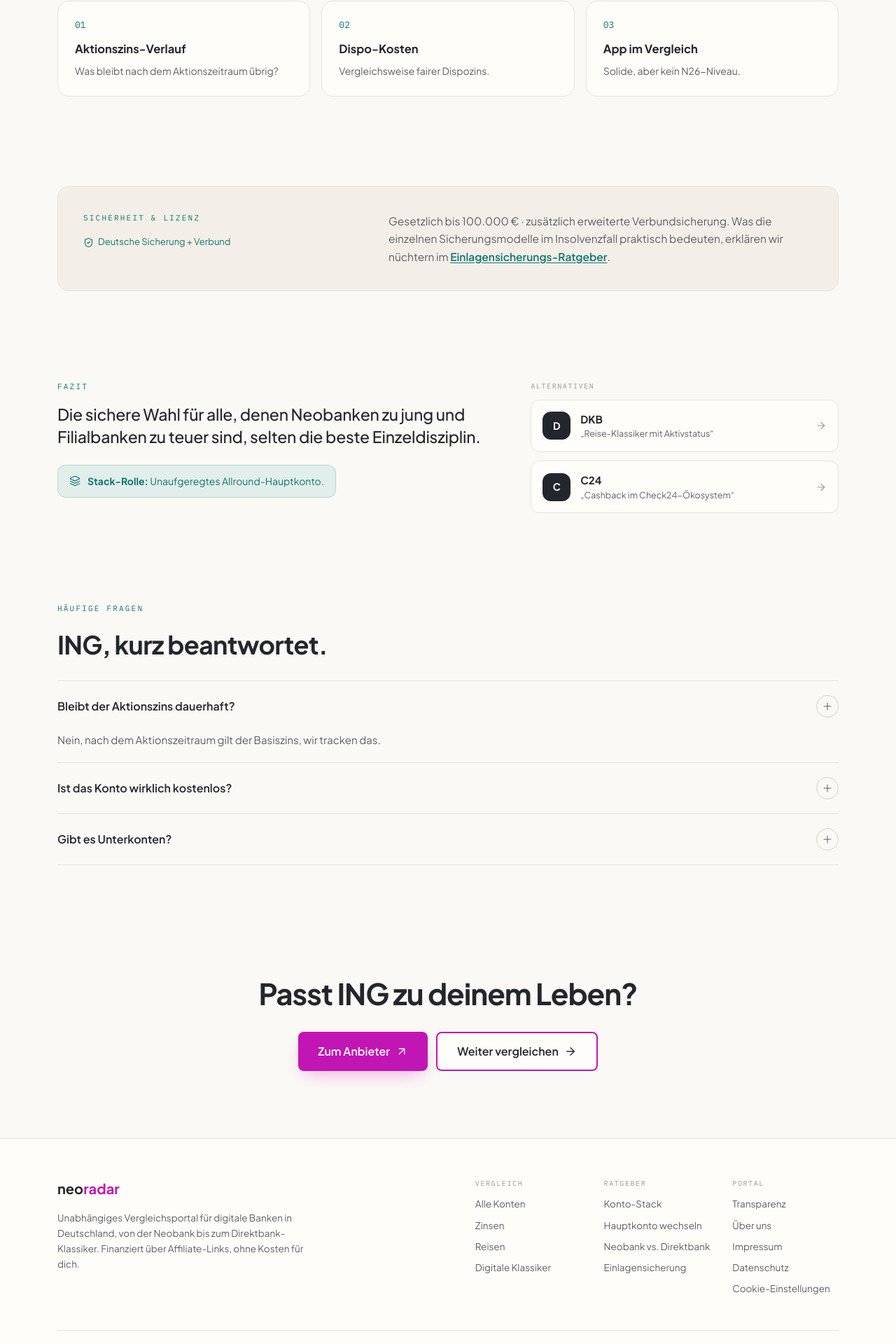
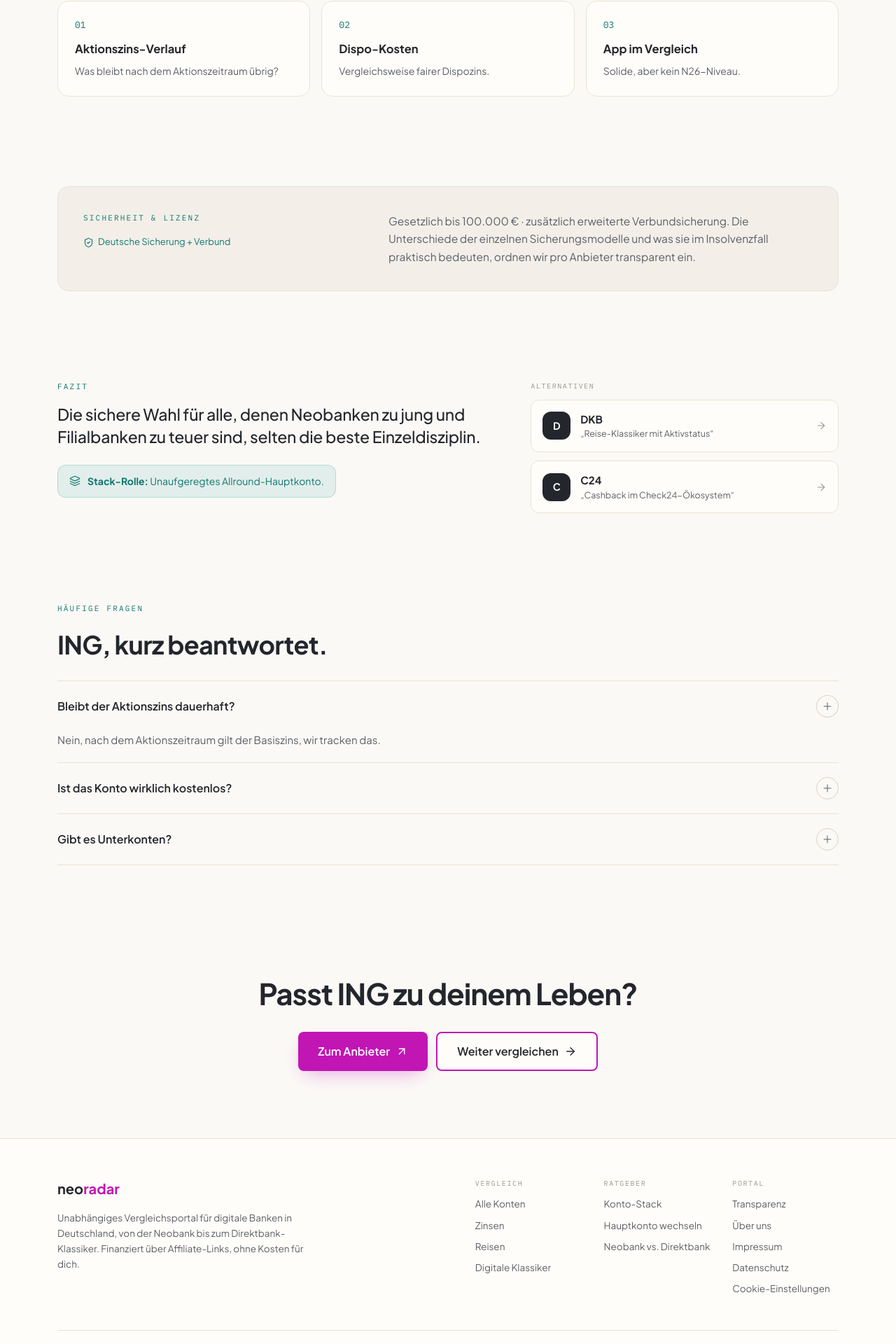
Before and after one commit to TheevilCyclist/neobank, a Next.js app: page /steckbrief/ing in a window 1280 px wide. Shown: the part 1241-3161 px from the top of the page at 70% size. Built offline with nearby package versions, Linux system fonts and the light colour scheme.

Commit message:
deleted article

```diff
--- a/src/components/site-footer.tsx
+++ b/src/components/site-footer.tsx
@@ -18,7 +18,8 @@
       ["Konto-Stack", "/ratgeber/konto-stack"],
       ["Hauptkonto wechseln", "/ratgeber/hauptkonto-wechseln"],
       ["Neobank vs. Direktbank", "/ratgeber/neobank-oder-direktbank"],
-      ["Einlagensicherung", "/ratgeber/einlagensicherung-neobanken"],
+      // Vorerst ausgeblendet (Artikel noch unveröffentlicht):
+      // ["Einlagensicherung", "/ratgeber/einlagensicherung-neobanken"],
     ],
   ],
   [
--- a/src/components/steckbrief-view.tsx
+++ b/src/components/steckbrief-view.tsx
@@ -227,16 +227,8 @@
             </div>
           </div>
           <p className="text-[15.5px] leading-relaxed self-center" style={{ color: "var(--h-muted)" }}>
-            {SICHERUNG[b.sicherung].note}. Was die einzelnen Sicherungsmodelle im Insolvenzfall
-            praktisch bedeuten, erklären wir nüchtern im{" "}
-            <Link
-              href={hrefFor("ratgeber-einlagensicherung-neobanken")}
-              className="font-semibold underline underline-offset-2"
-              style={{ color: "var(--h-accent-ink)" }}
-            >
-              Einlagensicherungs-Ratgeber
-            </Link>
-            .
+            {SICHERUNG[b.sicherung].note}. Die Unterschiede der einzelnen Sicherungsmodelle und
+            was sie im Insolvenzfall praktisch bedeuten, ordnen wir pro Anbieter transparent ein.
           </p>
         </div>
       </Container>
--- a/src/components/vergleich-view.tsx
+++ b/src/components/vergleich-view.tsx
@@ -239,15 +239,8 @@
             ist ein{" "}
             <strong style={{ color: "var(--h-ink)" }}>
               E-Geld-Institut ohne gesetzliche Einlagensicherung
-            </strong>{" "}
-           , Kundengelder werden getrennt verwahrt, das ist aber nicht dasselbe.{" "}
-            <Link
-              href={hrefFor("ratgeber-einlagensicherung-neobanken")}
-              className="font-semibold underline underline-offset-2"
-              style={{ color: "var(--h-accent-ink)" }}
-            >
-              Details im Ratgeber
-            </Link>
+            </strong>
+            , Kundengelder werden getrennt verwahrt, das ist aber nicht dasselbe.
           </Disclaimer>
         </div>
         <div className="mt-4 font-mono text-[11px]" style={{ color: "var(--h-faint)" }}>
--- a/src/lib/data.ts
+++ b/src/lib/data.ts
@@ -72,8 +72,9 @@
 export const USECASES: UseCase[] = [
   { id: "wechseln", icon: "repeat", title: "Hauptkonto wechseln", sub: "In 12 Werktagen umgezogen", target: { view: "ratgeber-hauptkonto-wechseln" } },
   { id: "reisen", icon: "plane", title: "Viel unterwegs", sub: "0 % Fremdwährung, weltweit abheben", target: { view: "vergleich", filter: "reisen" } },
-  { id: "selbststaendig", icon: "briefcase", title: "Selbstständig", sub: "Sub-IBANs für Steuern & Rücklagen", target: { view: "ratgeber-konto-selbststaendige" } },
-  { id: "gemeinschaft", icon: "users", title: "Konto teilen", sub: "Modelle für Paare & WGs", target: { view: "ratgeber-gemeinschaftskonto" } },
+  // Vorerst ausgeblendet, da die zugehörigen Artikel noch unveröffentlicht sind:
+  // { id: "selbststaendig", icon: "briefcase", title: "Selbstständig", sub: "Sub-IBANs für Steuern & Rücklagen", target: { view: "ratgeber-konto-selbststaendige" } },
+  // { id: "gemeinschaft", icon: "users", title: "Konto teilen", sub: "Modelle für Paare & WGs", target: { view: "ratgeber-gemeinschaftskonto" } },
   { id: "nachhaltig", icon: "leaf", title: "Nachhaltig banken", sub: "Klimaneutrales Banking", target: { view: "ratgeber-nachhaltige-neobank" } },
   { id: "system", icon: "scale", title: "Fintech oder etablierte Bank?", sub: "Neobank vs. DKB, ING & Co.", target: { view: "ratgeber-neobank-oder-direktbank" } },
   { id: "zinsen", icon: "percent", title: "Sparen & Zinsen", sub: "Guthabenzinsen im Vergleich", target: { view: "vergleich", filter: "zinsen" } },
@@ -276,11 +277,11 @@
   { id: "hauptkonto-wechseln", kicker: "Praxis", title: "Hauptkonto wechseln 2026", teaser: "In 12 Werktagen umgezogen, so läuft's wirklich.", read: "5 Min" },
   { id: "neobank-oder-direktbank", kicker: "Entscheidung", title: "Neobank oder Direktbank?", teaser: "Der ehrliche Systemvergleich entlang fünf Dimensionen.", read: "7 Min" },
   { id: "zinsen-ohne-hopping", kicker: "Geld", title: "Guthabenzinsen 2026", teaser: "Bis 3,2 % ohne Tagesgeld-Hopping, wie das geht.", read: "4 Min" },
-  { id: "reisekonto", kicker: "Reisen", title: "Das beste Reisekonto 2026", teaser: "Was eine Fernreise wirklich kostet.", read: "7 Min" },
-  { id: "konto-selbststaendige", kicker: "Business", title: "Konto für Selbstständige", teaser: "Privat trennen, Steuern parken, Belege exportieren.", read: "8 Min" },
+  // { id: "reisekonto", kicker: "Reisen", title: "Das beste Reisekonto 2026", teaser: "Was eine Fernreise wirklich kostet.", read: "7 Min" },
+  // { id: "konto-selbststaendige", kicker: "Business", title: "Konto für Selbstständige", teaser: "Privat trennen, Steuern parken, Belege exportieren.", read: "8 Min" },
   { id: "nachhaltige-neobank", kicker: "Werte", title: "Nachhaltige Neobank", teaser: "Was dein Kontoguthaben anrichtet oder bewirkt.", read: "7 Min" },
-  { id: "gemeinschaftskonto", kicker: "Teilen", title: "Gemeinschaftskonto", teaser: "Drei Modelle, eine Empfehlung.", read: "6 Min" },
-  { id: "einlagensicherung-neobanken", kicker: "Sicherheit", title: "Einlagensicherung erklärt", teaser: "Bank, E-Geld-Institut oder Partnerbank, der Unterschied, der zählt.", read: "6 Min" },
+  // { id: "gemeinschaftskonto", kicker: "Teilen", title: "Gemeinschaftskonto", teaser: "Drei Modelle, eine Empfehlung.", read: "6 Min" },
+  // { id: "einlagensicherung-neobanken", kicker: "Sicherheit", title: "Einlagensicherung erklärt", teaser: "Bank, E-Geld-Institut oder Partnerbank, der Unterschied, der zählt.", read: "6 Min" },
 ];
 
 // ---- Ratgeber-Artikel (block content) ----
@@ -353,7 +354,7 @@
     ],
     related: ["konto-stack", "einlagensicherung-neobanken"],
   },
-  "einlagensicherung-neobanken": {
+/*   "einlagensicherung-neobanken": {
     kicker: "Sicherheit", read: "6 Min",
     title: "Einlagensicherung: Bank, E-Geld-Institut oder Partnerbank, der Unterschied, der zählt",
     blocks: [
@@ -364,7 +365,7 @@
       { t: "callout", icon: "users", label: "Gemeinschaftskonto", x: "Bei gemeinsamen Konten verdoppelt sich die Grenze: bis zu 200.000 € sind abgesichert (100.000 € je Inhaber)." },
     ],
     related: ["neobank-oder-direktbank", "konto-stack"],
-  },
+  }, */
   "zinsen-ohne-hopping": {
     kicker: "Geld", read: "4 Min",
     title: "Guthabenzinsen 2026: Bis 3,2 % ohne Tagesgeld-Hopping",
@@ -376,7 +377,7 @@
     ],
     related: ["konto-stack", "einlagensicherung-neobanken"],
   },
-  "reisekonto": {
+/*   "reisekonto": {
     kicker: "Reisen", read: "7 Min",
     title: "Das beste Reisekonto 2026: Was eine Fernreise wirklich kostet",
     blocks: [
@@ -409,8 +410,8 @@
       { t: "callout", icon: "shieldCheck", label: "Transparenz-Check", x: "Alle hier genannten Konten lassen sich in wenigen Minuten komplett digital und ohne Papierkram vom Sofa aus eröffnen. Die Basis-Modelle sind dauerhaft kostenlos, du zahlst also nur, was du auf der Reise wirklich verbrauchst." },
     ],
     related: ["konto-stack", "neobank-oder-direktbank"],
-  },
-  "konto-selbststaendige": {
+  }, */
+/*   "konto-selbststaendige": {
     kicker: "Business", read: "8 Min",
     title: "Konto für Selbstständige: Privat trennen, Steuern parken, Belege exportieren",
     blocks: [
@@ -444,7 +445,7 @@
       { t: "callout", icon: "scale", label: "Der ehrliche neoradar-Tipp", x: "Starte am ersten Tag deiner Selbstständigkeit nicht direkt mit dem teuersten GmbH-Konto. Wenn du als Freelancer startest, nimm ein kostenloses oder günstiges Modell mit Sub-IBANs (wie bunq), um deine Steuern sauber zu parken. Sobald die Umsätze stabil fünfstellig werden oder Mitarbeiter dazukommen, ziehst du den Stecker und wechselst sauber zu einem vollwertigen Buchhaltungs-Konto wie Kontist oder Qonto." },
     ],
     related: ["konto-stack", "einlagensicherung-neobanken"],
-  },
+  }, */
   "nachhaltige-neobank": {
     kicker: "Werte", read: "7 Min",
     title: "Nachhaltige Neobank: Was dein Kontoguthaben anrichtet oder bewirkt",
@@ -476,7 +477,7 @@
     ],
     related: ["konto-stack", "zinsen-ohne-hopping"],
   },
-  "gemeinschaftskonto": {
+/*   "gemeinschaftskonto": {
     kicker: "Teilen", read: "6 Min",
     title: "Gemeinschaftskonto bei Neobanken: Drei Modelle, eine Empfehlung",
     blocks: [
@@ -511,7 +512,7 @@
       ] },
     ],
     related: ["konto-stack", "neobank-oder-direktbank"],
-  },
+  }, */
 };
 
 // ---- formatters ----
```
